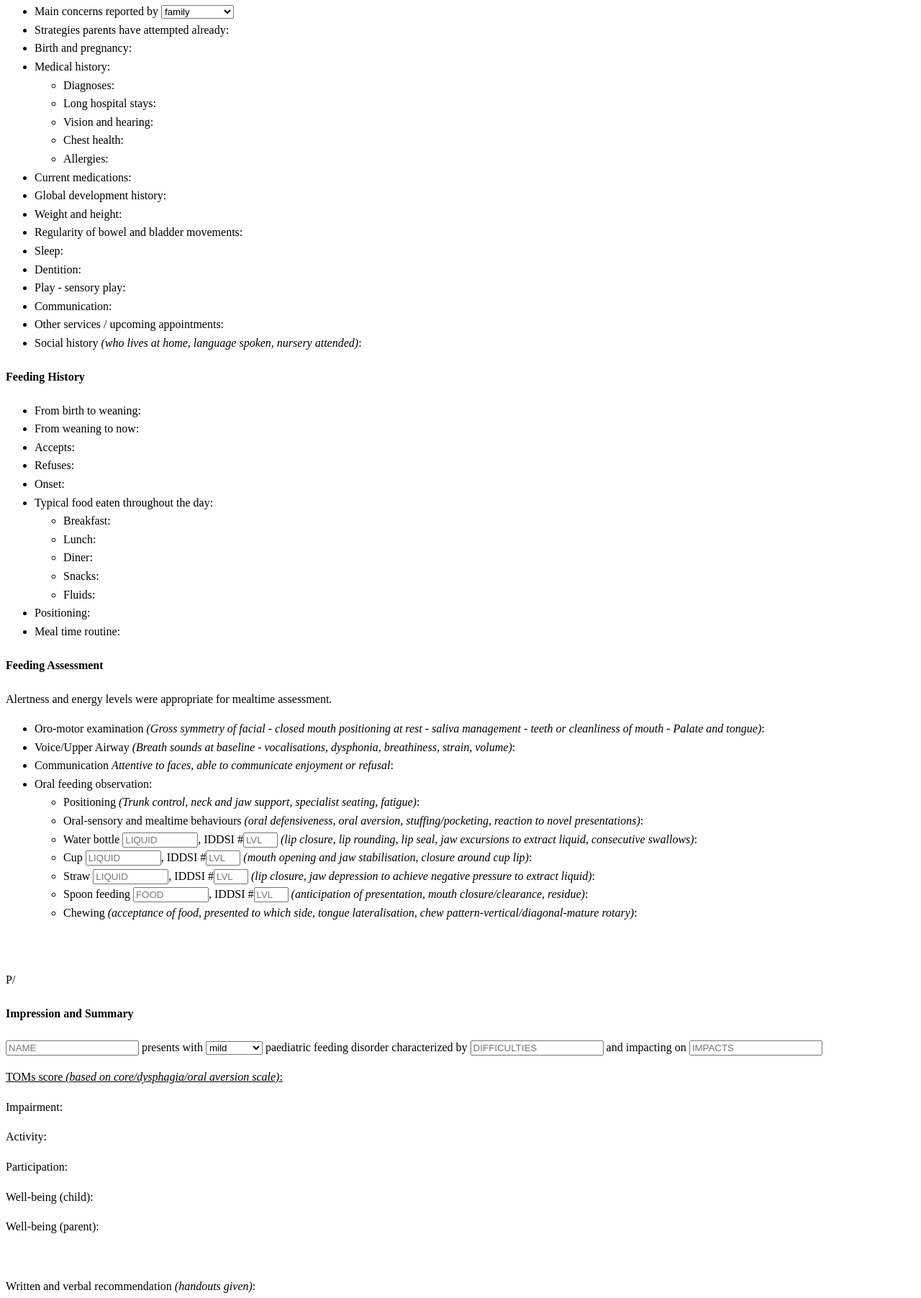
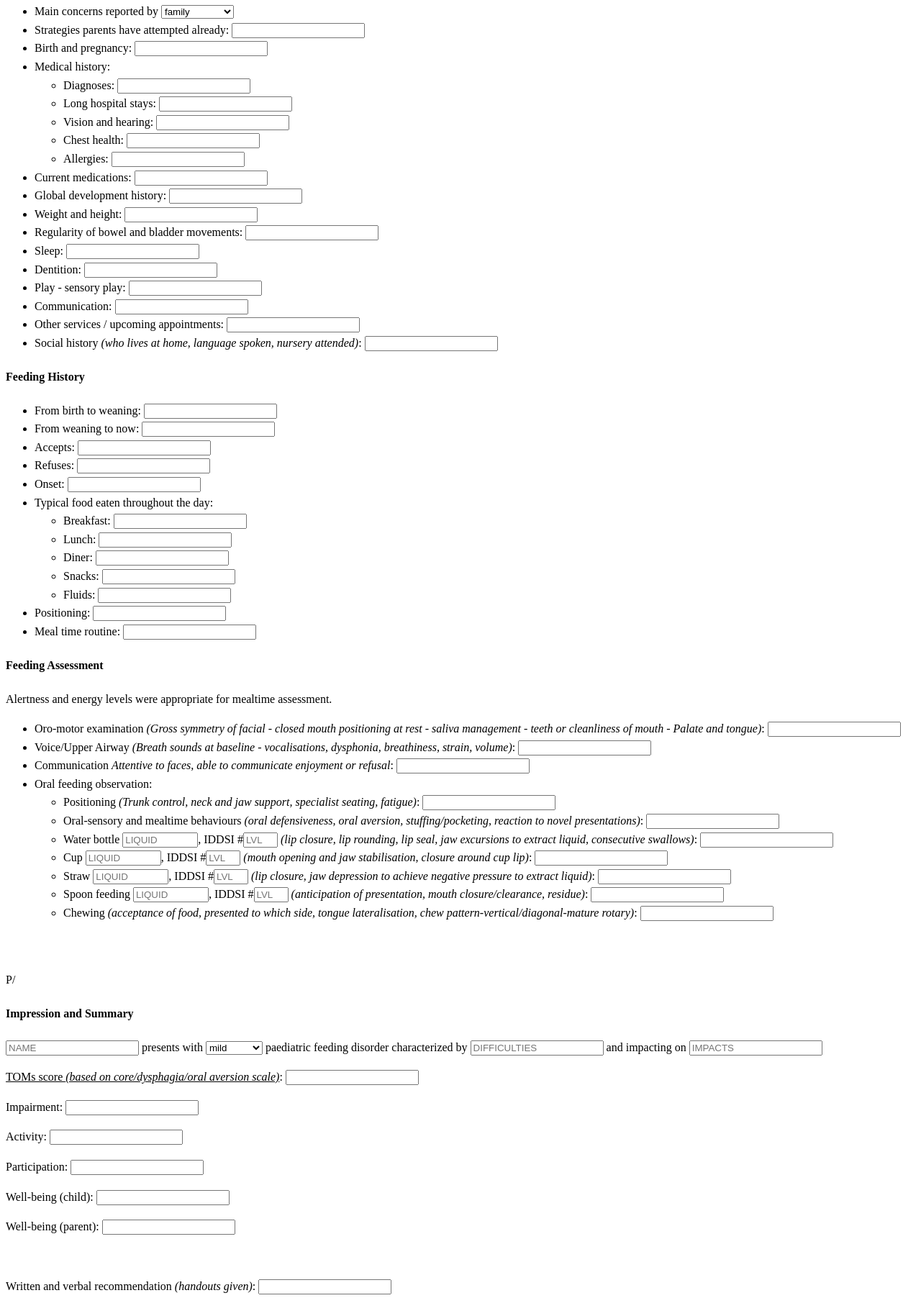
Before and after one commit to omarafal/healthweb, a plain HTML site: page report.html in a window 1280 px wide. Shown: the part 404-2208 px from the top of the page at 72% size. Drawn offline with nearby package versions, Linux system fonts and the light colour scheme.

Commit message:
start on js

```diff
--- a/report.html
+++ b/report.html
@@ -73,31 +73,31 @@
         <ul>
           <li>Main concerns reported by
             <select id="reportedBy" name="reportedBy">
-            <option value="reportedBy1">family</option>
-            <option value="reportedBy2">professionals</option>
+            <option value="family">family</option>
+            <option value="professionals">professionals</option>
           </select></li>
 
-          <li>Strategies parents have attempted already:</li>
-          <li>Birth and pregnancy:</li>
+          <li>Strategies parents have attempted already: <input id="sec2_1" type="text"></li>
+          <li>Birth and pregnancy: <input id="sec2_2" type="text"></li>
           <li>Medical history:
             <ul>
-              <li>Diagnoses:</li>
-              <li>Long hospital stays:</li>
-              <li>Vision and hearing:</li>
-              <li>Chest health:</li>
-              <li>Allergies:</li>
+              <li>Diagnoses: <input id="sec2_3_1" type="text"></li>
+              <li>Long hospital stays: <input id="sec2_3_2" type="text"></li>
+              <li>Vision and hearing: <input id="sec2_3_3" type="text"></li>
+              <li>Chest health: <input id="sec2_3_4" type="text"></li>
+              <li>Allergies: <input id="sec2_3_5" type="text"></li>
             </ul>
           </li>
-          <li>Current medications:</li>
-          <li>Global development history:</li>
-          <li>Weight and height:</li>
-          <li>Regularity of bowel and bladder movements:</li>
-          <li>Sleep:</li>
-          <li>Dentition:</li>
-          <li>Play - sensory play:</li>
-          <li>Communication:</li>
-          <li>Other services / upcoming appointments:</li>
-          <li>Social history <i>(who lives at home, language spoken, nursery attended)</i>:</li>
+          <li>Current medications: <input id="sec2_4" type="text"></li>
+          <li>Global development history: <input id="sec2_5" type="text"></li>
+          <li>Weight and height: <input id="sec2_6" type="text"></li>
+          <li>Regularity of bowel and bladder movements: <input id="sec2_7" type="text"></li>
+          <li>Sleep: <input id="sec2_8" type="text"></li>
+          <li>Dentition: <input id="sec2_9" type="text"></li>
+          <li>Play - sensory play: <input id="sec2_10" type="text"></li>
+          <li>Communication: <input id="sec2_11" type="text"></li>
+          <li>Other services / upcoming appointments: <input id="sec2_12" type="text"></li>
+          <li>Social history <i>(who lives at home, language spoken, nursery attended)</i>: <input id="sec2_13" type="text"></li>
         </ul>
       </div>
       <!-- Section 2 END -->
@@ -106,22 +106,22 @@
       <div>
         <h4>Feeding History</h4>
         <ul>
-          <li>From birth to weaning:</li>
-          <li>From weaning to now:</li>
-          <li>Accepts:</li>
-          <li>Refuses:</li>
-          <li>Onset:</li>
+          <li>From birth to weaning: <input id="sec3_1" type="text"></li>
+          <li>From weaning to now: <input id="sec3_2" type="text"></li>
+          <li>Accepts: <input id="sec3_3" type="text"></li>
+          <li>Refuses: <input id="sec3_4" type="text"></li>
+          <li>Onset: <input id="sec3_5" type="text"></li>
           <li>Typical food eaten throughout the day:
             <ul>
-              <li>Breakfast:</li>
-              <li>Lunch:</li>
-              <li>Diner:</li>
-              <li>Snacks:</li>
-              <li>Fluids:</li>
+              <li>Breakfast: <input id="sec3_6_1" type="text"></li>
+              <li>Lunch: <input id="sec3_6_2" type="text"></li>
+              <li>Diner: <input id="sec3_6_3" type="text"></li>
+              <li>Snacks: <input id="sec3_6_4" type="text"></li>
+              <li>Fluids: <input id="sec3_6_5" type="text"></li>
             </ul>
           </li>
-          <li>Positioning:</li>
-          <li>Meal time routine:</li>
+          <li>Positioning: <input id="sec3_7" type="text"></li>
+          <li>Meal time routine: <input id="sec3_8" type="text"></li>
         </ul>
       </div>
       <!-- Section 3 END -->
@@ -132,18 +132,22 @@
           <p>Alertness and energy levels were appropriate for mealtime assessment.</p>
 
           <ul>
-            <li>Oro-motor examination <i>(Gross symmetry of facial - closed mouth positioning at rest - saliva management - teeth or cleanliness of mouth - Palate and tongue)</i>:</li>
-            <li>Voice/Upper Airway <i>(Breath sounds at baseline - vocalisations, dysphonia, breathiness, strain, volume)</i>:</li>
-            <li>Communication <i>Attentive to faces, able to communicate enjoyment or refusal</i>:</li>
+            <li>Oro-motor examination <i>(Gross symmetry of facial - closed mouth positioning at rest - saliva management - teeth or cleanliness of mouth - Palate and tongue)</i>: <input id="sec4_1" type="text"></li>
+            <li>Voice/Upper Airway <i>(Breath sounds at baseline - vocalisations, dysphonia, breathiness, strain, volume)</i>: <input id="sec4_2" type="text"></li>
+            <li>Communication <i>Attentive to faces, able to communicate enjoyment or refusal</i>: <input id="sec4_3" type="text"></li>
             <li>Oral feeding observation:
               <ul>
-                <li>Positioning <i>(Trunk control, neck and jaw support, specialist seating, fatigue)</i>:</li>
-                <li>Oral-sensory and mealtime behaviours <i>(oral defensiveness, oral aversion, stuffing/pocketing, reaction to novel presentations)</i>:</li>
-                <li>Water bottle <input type="text" placeholder="LIQUID" size="10">, IDDSI #<input type="number" placeholder="LVL" style="width: 40px;"> <i>(lip closure, lip rounding, lip seal, jaw excursions to extract liquid, consecutive swallows)</i>:</li>
-                <li>Cup <input type="text" placeholder="LIQUID" size="10">, IDDSI #<input type="number" placeholder="LVL" style="width: 40px;"> <i>(mouth opening and jaw stabilisation, closure around cup lip)</i>:</li>
-                <li>Straw <input type="text" placeholder="LIQUID" size="10">, IDDSI #<input type="number" placeholder="LVL" style="width: 40px;"> <i>(lip closure, jaw depression to achieve negative pressure to extract liquid)</i>:</li>
-                <li>Spoon feeding <input type="text" placeholder="FOOD" size="10">, IDDSI #<input type="number" placeholder="LVL" style="width: 40px;"> <i>(anticipation of presentation, mouth closure/clearance, residue)</i>:</li>
-                <li>Chewing <i>(acceptance of food, presented to which side, tongue lateralisation, chew pattern-vertical/diagonal-mature rotary)</i>:</li>
+                <li>Positioning <i>(Trunk control, neck and jaw support, specialist seating, fatigue)</i>: <input id="sec4_4_1" type="text"></li>
+                <li>Oral-sensory and mealtime behaviours <i>(oral defensiveness, oral aversion, stuffing/pocketing, reaction to novel presentations)</i>: <input id="sec4_4_2" type="text"></li>
+                <li>Water bottle <input id="sec_4_4_3_1" type="text" placeholder="LIQUID" size="10">, IDDSI #<input id="sec_4_4_3_2" type="number" placeholder="LVL" style="width: 40px;"> <i>(lip closure, lip rounding, lip seal, jaw excursions to extract liquid, consecutive swallows)</i>:
+                  <input id="sec_4_4_3_3" type="text"></li>
+                <li>Cup <input id="sec_4_4_4_1" type="text" placeholder="LIQUID" size="10">, IDDSI #<input id="sec_4_4_4_2" type="number" placeholder="LVL" style="width: 40px;"> <i>(mouth opening and jaw stabilisation, closure around cup lip)</i>:
+                  <input id="sec_4_4_4_3" type="text"></li>
+                <li>Straw <input id="sec_4_4_5_1" type="text" placeholder="LIQUID" size="10">, IDDSI #<input id="sec_4_4_5_2" type="number" placeholder="LVL" style="width: 40px;"> <i>(lip closure, jaw depression to achieve negative pressure to extract liquid)</i>:
+                  <input id="sec_4_4_5_3" type="text"></li>
+                <li>Spoon feeding <input id="sec_4_4_6_1" type="text" placeholder="LIQUID" size="10">, IDDSI #<input id="sec_4_4_6_2" type="number" placeholder="LVL" style="width: 40px;"> <i>(anticipation of presentation, mouth closure/clearance, residue)</i>:
+                  <input id="sec_4_4_6_3" type="text"></li>
+                <li>Chewing <i>(acceptance of food, presented to which side, tongue lateralisation, chew pattern-vertical/diagonal-mature rotary)</i>: <input id="sec_4_4_7" type="text"></li>
               </ul>
             </li>
           </ul>
@@ -154,26 +158,26 @@
       <!-- Section 5 -->
       <div>
         <h4>Impression and Summary</h4>
-        <p><input type="text" placeholder="NAME"> presents with
-          <select id="presentsWith" name="presentsWith">
-            <option value="presentsWith1">mild</option>
-            <option value="presentsWith2">moderate</option>
-            <option value="presentsWith3">severe</option>
-          </select> paediatric feeding disorder characterized by <input type="text" placeholder="DIFFICULTIES"> and
-          impacting on <input type="text" placeholder="IMPACTS">
+        <p><input id="sec_5_1" type="text" placeholder="NAME"> presents with
+          <select id="sec_5_2" name="presentsWith">
+            <option value="mild">mild</option>
+            <option value="moderate">moderate</option>
+            <option value="severe">severe</option>
+          </select> paediatric feeding disorder characterized by <input id="sec_5_3" type="text" placeholder="DIFFICULTIES"> and
+          impacting on <input id="sec_5_4" type="text" placeholder="IMPACTS">
         </p>
       </div>
       <div>
-        <p><u>TOMs score <i>(based on core/dysphagia/oral aversion scale)</i>:</u></p>
-        <p>Impairment:</p>
-        <p>Activity:</p>
-        <p>Participation:</p>
-        <p>Well-being (child):</p>
-        <p>Well-being (parent):</p><br>
-        <p>Written and verbal recommendation <i>(handouts given)</i>:</p>
-        <input type="text" placeholder="-">
-        <input type="text" placeholder="-">
-        <input type="text" placeholder="-">
+        <p><u>TOMs score <i>(based on core/dysphagia/oral aversion scale)</i></u>: <input id="sec_5_5" type="text"></p>
+        <p>Impairment: <input id="sec_5_6" type="text"></p>
+        <p>Activity: <input id="sec_5_7" type="text"></p>
+        <p>Participation: <input id="sec_5_8" type="text"></p>
+        <p>Well-being (child): <input id="sec_5_9" type="text"></p>
+        <p>Well-being (parent): <input id="sec_5_10" type="text"></p><br>
+        <p>Written and verbal recommendation <i>(handouts given)</i>: <input id="sec_5_11" type="text"></p>
+        <input id="sec_5_12" type="text" placeholder="-">
+        <input id="sec_5_13" type="text" placeholder="-">
+        <input id="sec_5_14" type="text" placeholder="-">
       </div>
       <!-- Section 5 END -->
       <br><br>P/<br>
@@ -181,25 +185,25 @@
       <div>
         <ul>
           <li>Priority:
-            <select id="priority" name="priority">
-              <option value="priority1">1</option>
-              <option value="priority2">2</option>
-              <option value="priority3">3</option>
+            <select id="sec_6_1_1" name="priority">
+              <option value="1">1</option>
+              <option value="2">2</option>
+              <option value="3">3</option>
             </select>; dysphagia risk -
-            <select id="gar" name="gar"> <!--gREEN aMBER rED-->
+            <select id="sec_6_1_2" name="gar">
               <option value="green">green</option>
               <option value="amber">amber</option>
               <option value="red">red</option>
             </select>
-            <input type="number" placeholder="NUM" style="width: 50px;">
+            <input id="sec_6_1_3" type="number" placeholder="NUM" style="width: 50px;">
           </li>
-          <li><input type="checkbox" id="last1" name="last1" checked><span id="last1txt">SLT RV in <input type="text"> months with view to <input type="text">.</li>
+          <li><input type="checkbox" id="last1" name="last1" checked><span id="last1txt">SLT RV in <input id="sec_6_2_1" type="text"> months with view to <input id="sec_6_2_2" type="text">.</li>
           <li><input type="checkbox" id="last2" name="last2" checked><span id="last2txt">DC from SLT with recommendations.</li>
           <li><input type="checkbox" id="last3" name="last3" checked><span id="last3txt">Internal referral for CDT communication.</li>
-          <li><input type="checkbox" id="last4" name="last4" checked><span id="last4txt">Letter to GP for: <input type="text" placeholder="">.</li>
-          <li><input type="checkbox" id="last5" name="last5" checked><span id="last5txt">Refferal for VFSS at: <input type="text" placeholder="">.</li>
+          <li><input type="checkbox" id="last4" name="last4" checked><span id="last4txt">Letter to GP for: <input id="sec_6_3" type="text" placeholder="">.</li>
+          <li><input type="checkbox" id="last5" name="last5" checked><span id="last5txt">Refferal for VFSS at: <input id="sec_6_4" type="text" placeholder="">.</li>
           <li><input type="checkbox" id="last6" name="last6" checked><span id="last6txt">Referral to SSOT for supportive seating at mealtimes.</li>
-          <li><input type="checkbox" id="last7" name="last7" checked><span id="last7txt">Referral / Contact DT re: <input type="text" placeholder=""></li>
+          <li><input type="checkbox" id="last7" name="last7" checked><span id="last7txt">Referral / Contact DT re: <input id="sec_6_5" type="text" placeholder=""></li>
         </ul>
       </div>
       <!-- Section 6 END -->
@@ -215,5 +219,6 @@
   </form>
 
   <script src="./script.js"></script>
+  <script src="./test.js"></script>
 </body>
 </html>
--- /dev/null
+++ b/test.js
@@ -0,0 +1,2 @@
+var test = document.getElementById("sec2_1")
+console.log(test.value)
```
Also changed, not shown: script.js (+39 -21 lines).
